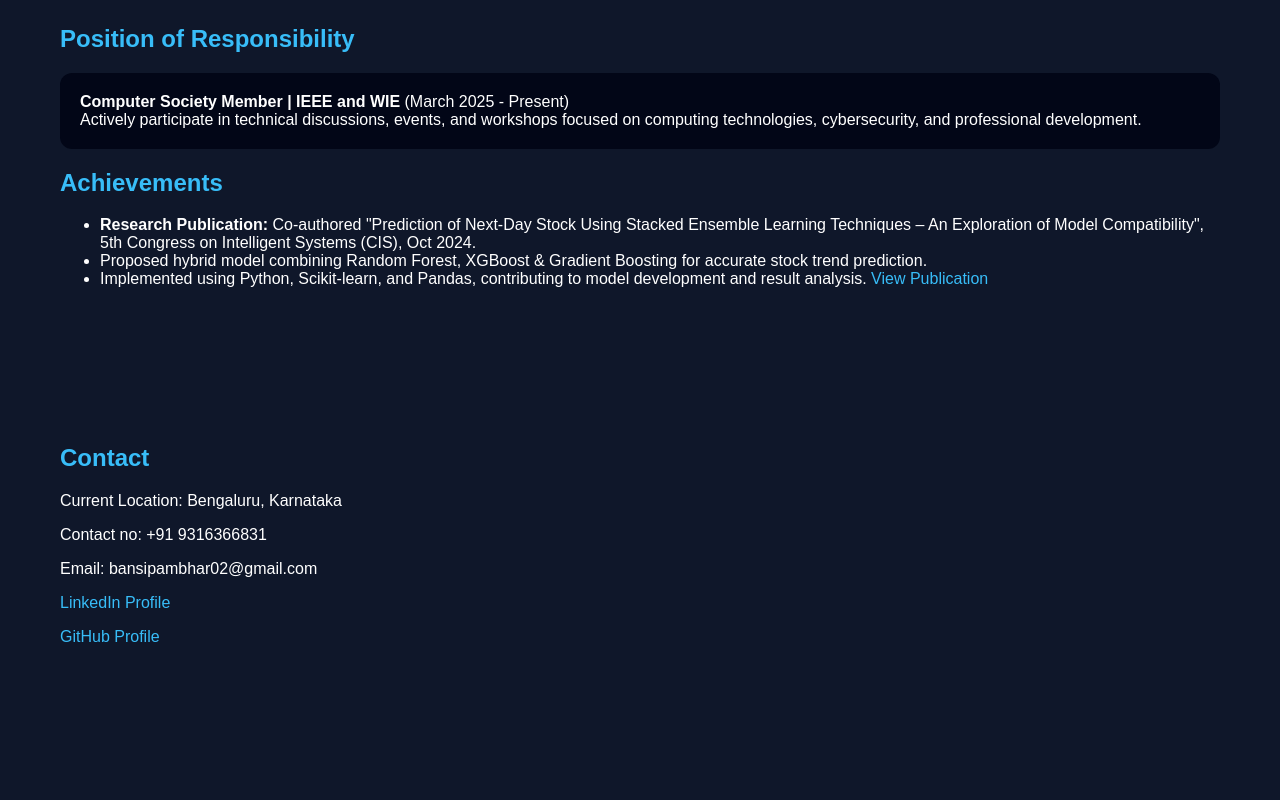
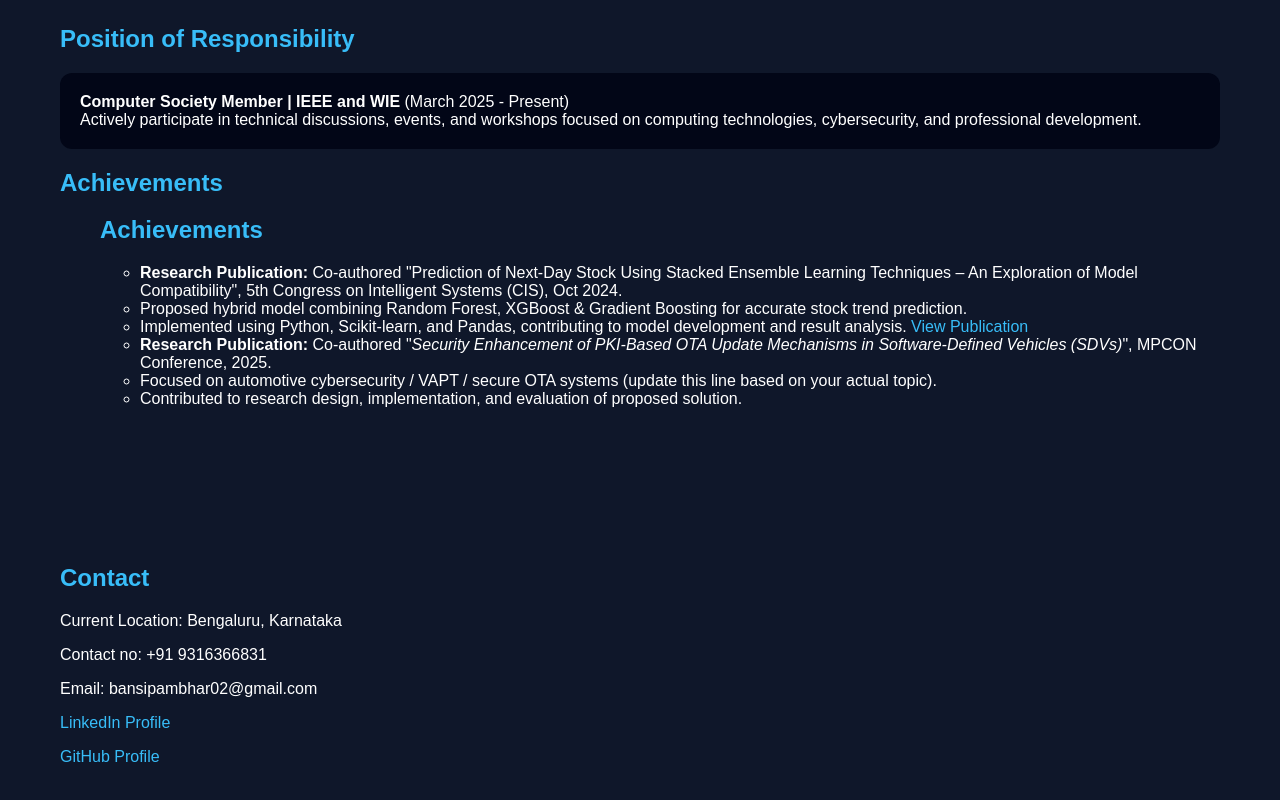
Before and after one commit to bansi-pambhar/bansi-pambhar.github.io, a plain HTML site: page index.html in a window 1280 px wide. Shown: the part 3150-3950 px from the top of the page. Before the commit the page ends 3872 px from the top, so only its background shows below. Drawn offline with Linux system fonts and the light colour scheme.

Commit message:
Update index.html

```diff
--- a/index.html
+++ b/index.html
@@ -160,10 +160,21 @@ Actively participate in technical discussions, events, and workshops focused on
 
 <h2>Achievements</h2>
 <ul>
+<h2>Achievements</h2>
+<ul>
 <li><b>Research Publication:</b> Co-authored "Prediction of Next-Day Stock Using Stacked Ensemble Learning Techniques – An Exploration of Model Compatibility", 5th Congress on Intelligent Systems (CIS), Oct 2024.</li>
+
 <li>Proposed hybrid model combining Random Forest, XGBoost & Gradient Boosting for accurate stock trend prediction.</li>
+
 <li>Implemented using Python, Scikit-learn, and Pandas, contributing to model development and result analysis.
 <a href="https://link.springer.com/chapter/10.1007/978-981-96-1188-1_19" target="_blank">View Publication</a></li>
+
+<li><b>Research Publication:</b> Co-authored "<i>Security Enhancement of PKI-Based OTA Update
+Mechanisms in Software-Defined Vehicles (SDVs)</i>", MPCON Conference, 2025.</li>
+
+<li>Focused on automotive cybersecurity / VAPT / secure OTA systems (update this line based on your actual topic).</li>
+
+<li>Contributed to research design, implementation, and evaluation of proposed solution.</li>
 </ul>
 </section>
 
```
